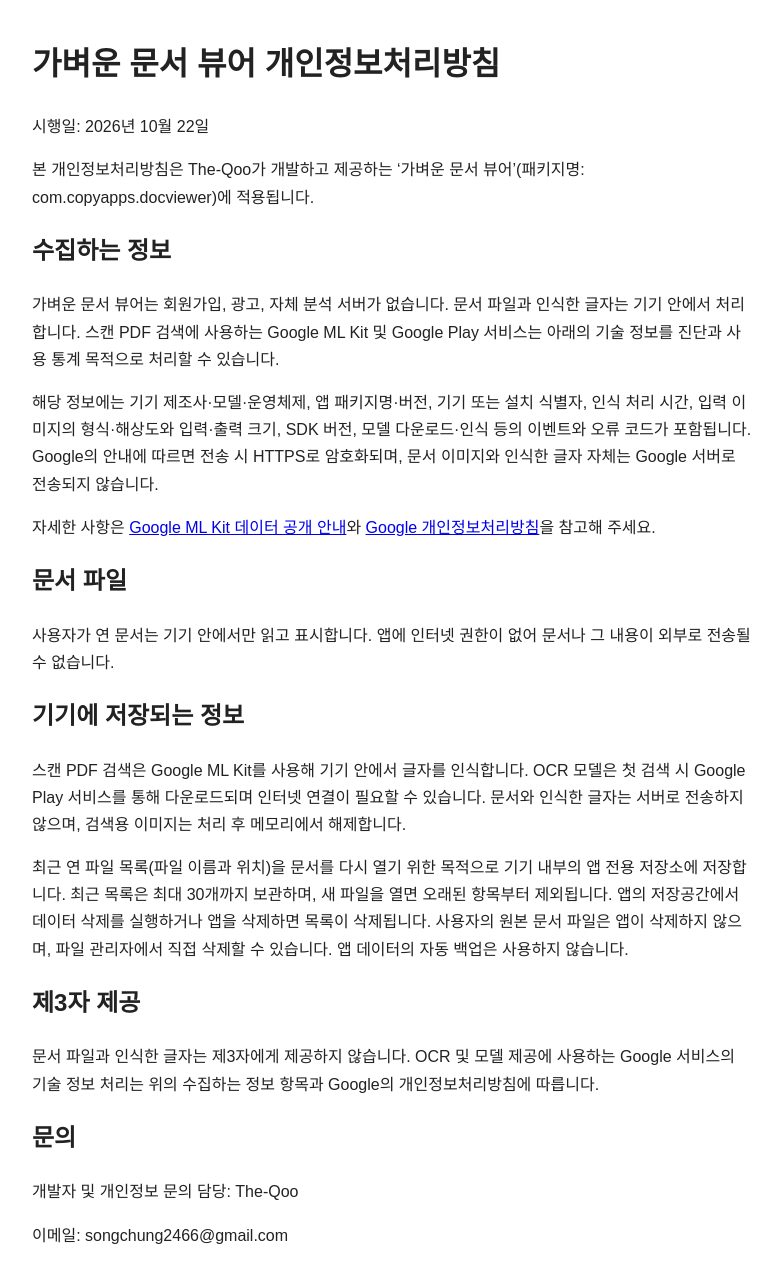
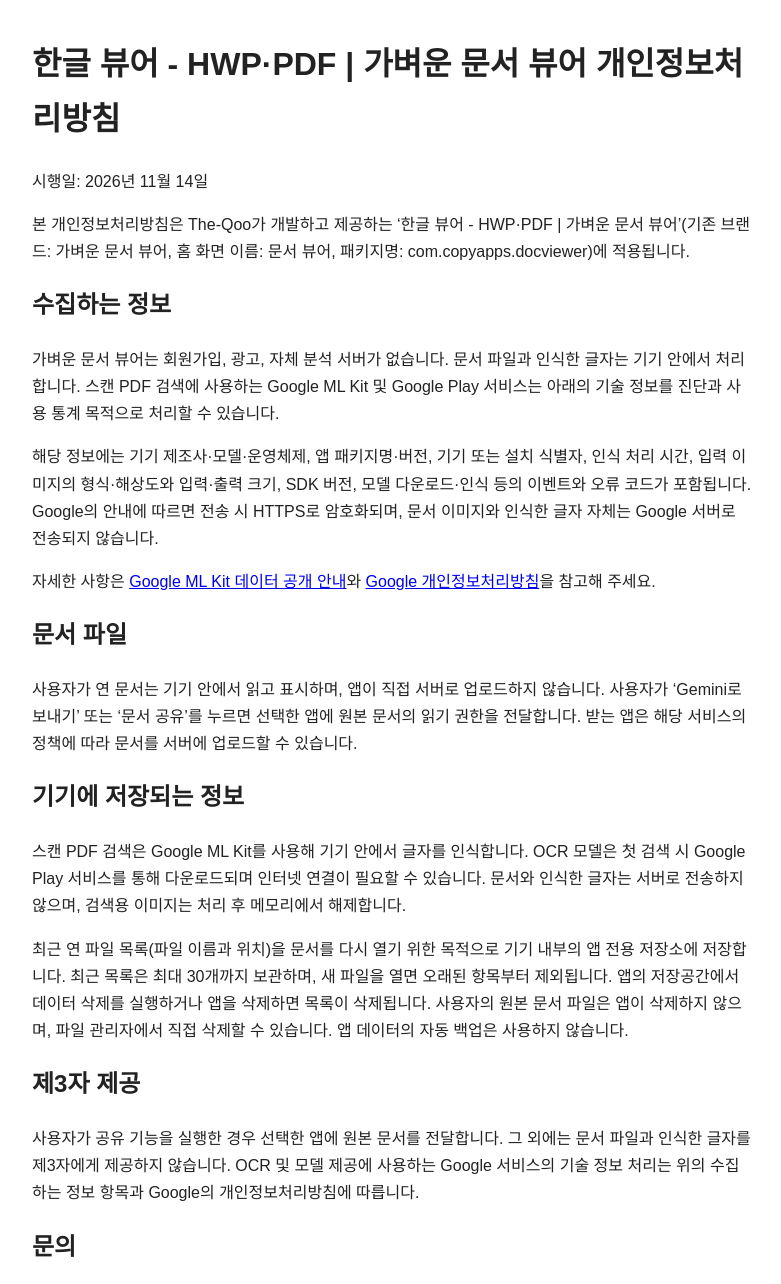
Before and after one commit to yeongjo/app-policies, a plain HTML site: page docviewer/privacy.html in a window 1280 px wide. Shown: the top 1284 px of the page, without its empty margins (248-1029 px from the left). Drawn offline with Linux system fonts and the light colour scheme.

Commit message:
Update viewer name and document sharing privacy notice

```diff
--- a/docviewer/privacy.html
+++ b/docviewer/privacy.html
@@ -3,13 +3,13 @@
 <head>
 <meta charset="utf-8">
 <meta name="viewport" content="width=device-width, initial-scale=1">
-<title>가벼운 문서 뷰어 개인정보처리방침</title>
+<title>한글 뷰어 - HWP·PDF | 가벼운 문서 뷰어 개인정보처리방침</title>
 <style>body{max-width:720px;margin:0 auto;padding:16px;font:16px/1.7 sans-serif;color:#222}</style>
 </head>
 <body>
-<h1>가벼운 문서 뷰어 개인정보처리방침</h1>
-<p>시행일: 2026년 10월 22일</p>
-<p>본 개인정보처리방침은 The-Qoo가 개발하고 제공하는 ‘가벼운 문서 뷰어’(패키지명: com.copyapps.docviewer)에 적용됩니다.</p>
+<h1>한글 뷰어 - HWP·PDF | 가벼운 문서 뷰어 개인정보처리방침</h1>
+<p>시행일: 2026년 11월 14일</p>
+<p>본 개인정보처리방침은 The-Qoo가 개발하고 제공하는 ‘한글 뷰어 - HWP·PDF | 가벼운 문서 뷰어’(기존 브랜드: 가벼운 문서 뷰어, 홈 화면 이름: 문서 뷰어, 패키지명: com.copyapps.docviewer)에 적용됩니다.</p>
 
 <h2>수집하는 정보</h2>
 <p>가벼운 문서 뷰어는 회원가입, 광고, 자체 분석 서버가 없습니다. 문서 파일과 인식한 글자는 기기 안에서 처리합니다. 스캔 PDF 검색에 사용하는 Google ML Kit 및 Google Play 서비스는 아래의 기술 정보를 진단과 사용 통계 목적으로 처리할 수 있습니다.</p>
@@ -17,14 +17,14 @@
 <p>자세한 사항은 <a href="https://developers.google.com/ml-kit/android-data-disclosure">Google ML Kit 데이터 공개 안내</a>와 <a href="https://policies.google.com/privacy">Google 개인정보처리방침</a>을 참고해 주세요.</p>
 
 <h2>문서 파일</h2>
-<p>사용자가 연 문서는 기기 안에서만 읽고 표시합니다. 앱에 인터넷 권한이 없어 문서나 그 내용이 외부로 전송될 수 없습니다.</p>
+<p>사용자가 연 문서는 기기 안에서 읽고 표시하며, 앱이 직접 서버로 업로드하지 않습니다. 사용자가 ‘Gemini로 보내기’ 또는 ‘문서 공유’를 누르면 선택한 앱에 원본 문서의 읽기 권한을 전달합니다. 받는 앱은 해당 서비스의 정책에 따라 문서를 서버에 업로드할 수 있습니다.</p>
 
 <h2>기기에 저장되는 정보</h2>
 <p>스캔 PDF 검색은 Google ML Kit를 사용해 기기 안에서 글자를 인식합니다. OCR 모델은 첫 검색 시 Google Play 서비스를 통해 다운로드되며 인터넷 연결이 필요할 수 있습니다. 문서와 인식한 글자는 서버로 전송하지 않으며, 검색용 이미지는 처리 후 메모리에서 해제합니다.</p>
 <p>최근 연 파일 목록(파일 이름과 위치)을 문서를 다시 열기 위한 목적으로 기기 내부의 앱 전용 저장소에 저장합니다. 최근 목록은 최대 30개까지 보관하며, 새 파일을 열면 오래된 항목부터 제외됩니다. 앱의 저장공간에서 데이터 삭제를 실행하거나 앱을 삭제하면 목록이 삭제됩니다. 사용자의 원본 문서 파일은 앱이 삭제하지 않으며, 파일 관리자에서 직접 삭제할 수 있습니다. 앱 데이터의 자동 백업은 사용하지 않습니다.</p>
 
 <h2>제3자 제공</h2>
-<p>문서 파일과 인식한 글자는 제3자에게 제공하지 않습니다. OCR 및 모델 제공에 사용하는 Google 서비스의 기술 정보 처리는 위의 수집하는 정보 항목과 Google의 개인정보처리방침에 따릅니다.</p>
+<p>사용자가 공유 기능을 실행한 경우 선택한 앱에 원본 문서를 전달합니다. 그 외에는 문서 파일과 인식한 글자를 제3자에게 제공하지 않습니다. OCR 및 모델 제공에 사용하는 Google 서비스의 기술 정보 처리는 위의 수집하는 정보 항목과 Google의 개인정보처리방침에 따릅니다.</p>
 
 <h2>문의</h2>
 <p>개발자 및 개인정보 문의 담당: The-Qoo</p>
```
